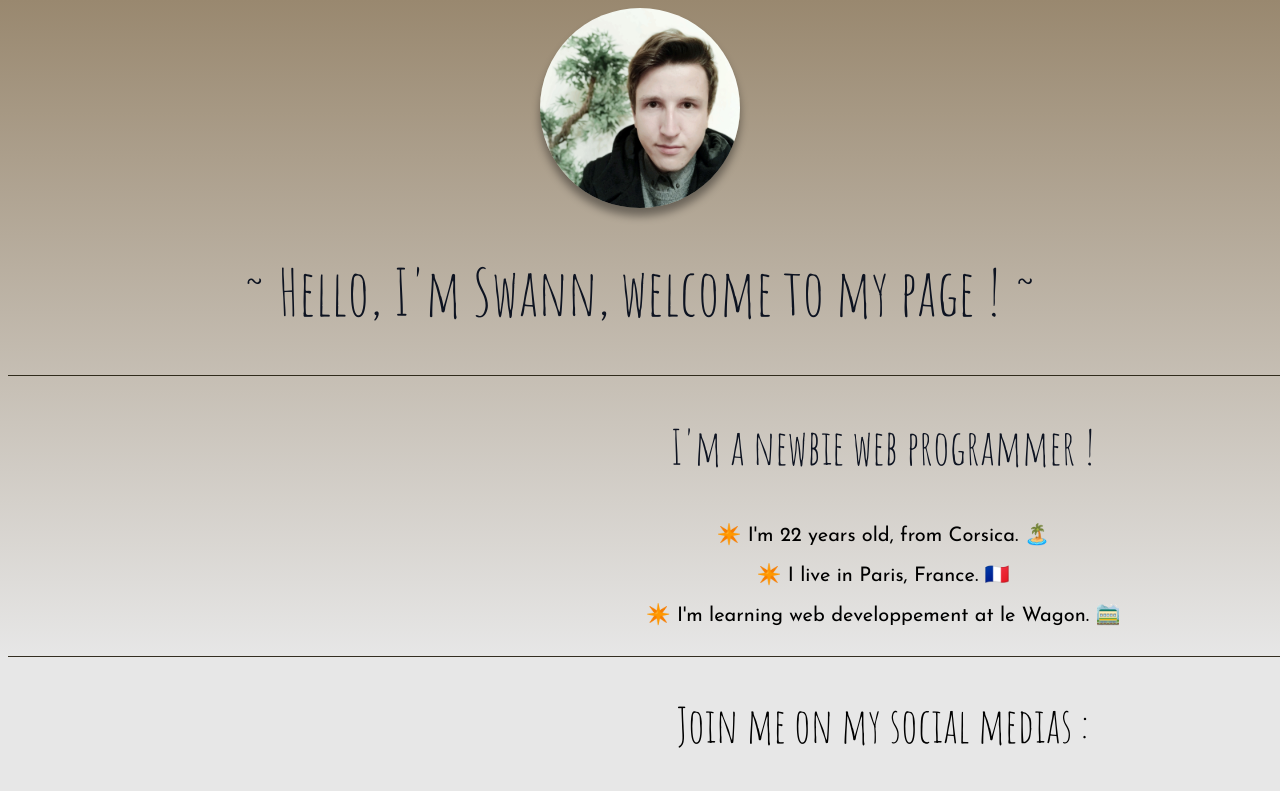
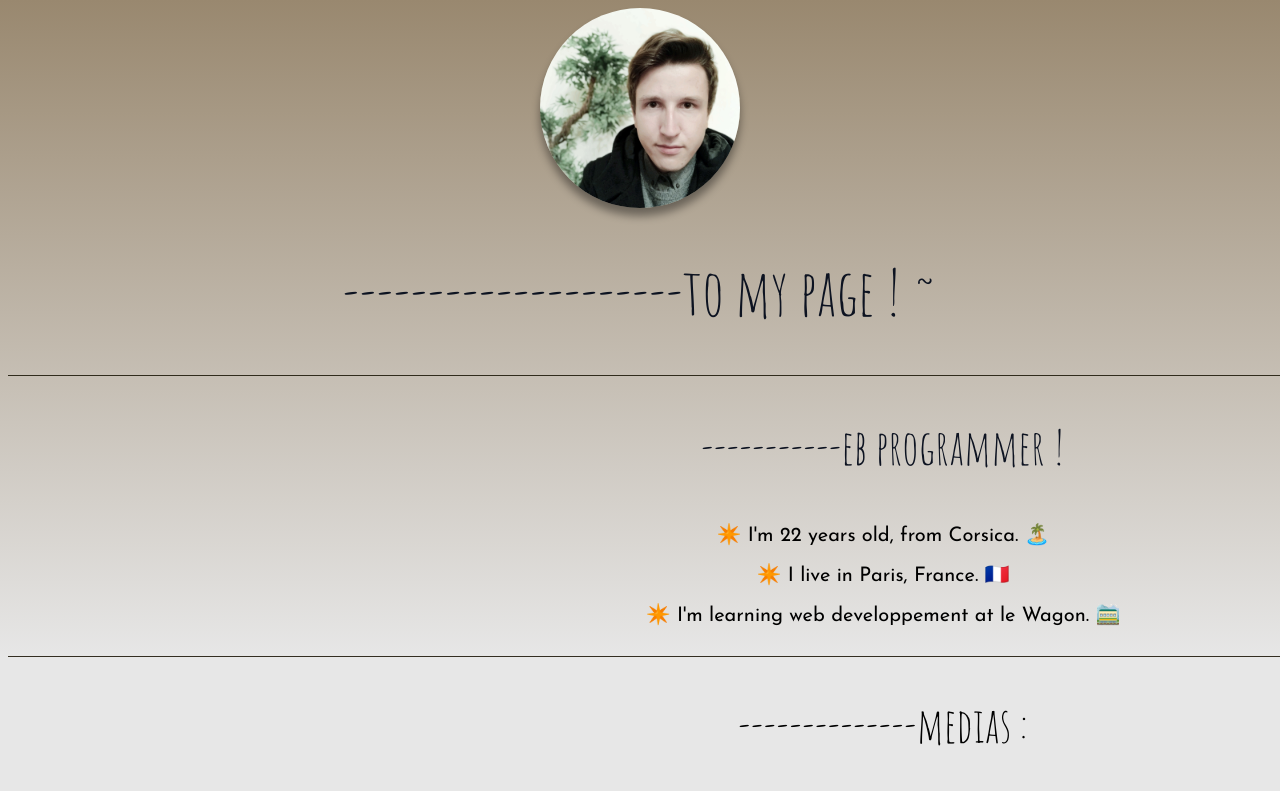
Before and after one commit to SMVNN/profile2, a plain HTML site: page index.html in a window 1280 px wide. Shown: the top 791 px of the page. Drawn offline with Linux system fonts and the light colour scheme.

Commit message:
Wording adjustments

```diff
--- a/index.html
+++ b/index.html
@@ -41,13 +41,13 @@
   </head>
   <body>
     <img src="images/pp.jpg" alt="Swann" id="pp">
-    <h1>~ Hello, I'm Swann, welcome to my page ! ~</h1>
+    <h1>--------------------to my page ! ~</h1>
     <div class="para">
-      <h2>I'm a newbie web programmer ! </h2>
+      <h2>-----------eb programmer ! </h2>
       <p id="des">✴️ I'm 22 years old, from Corsica. 🏝️<br>✴️ I live in Paris, France. 🇫🇷<br>✴️ I'm learning web developpement at le Wagon. 🚞</p>
     </div>
     <div class="footer">
-      <p id="footer_intro">Join me on my social medias :</p>
+      <p id="footer_intro">--------------medias :</p>
       <ul class="icons">
         <li>
           <a href="#">
```
